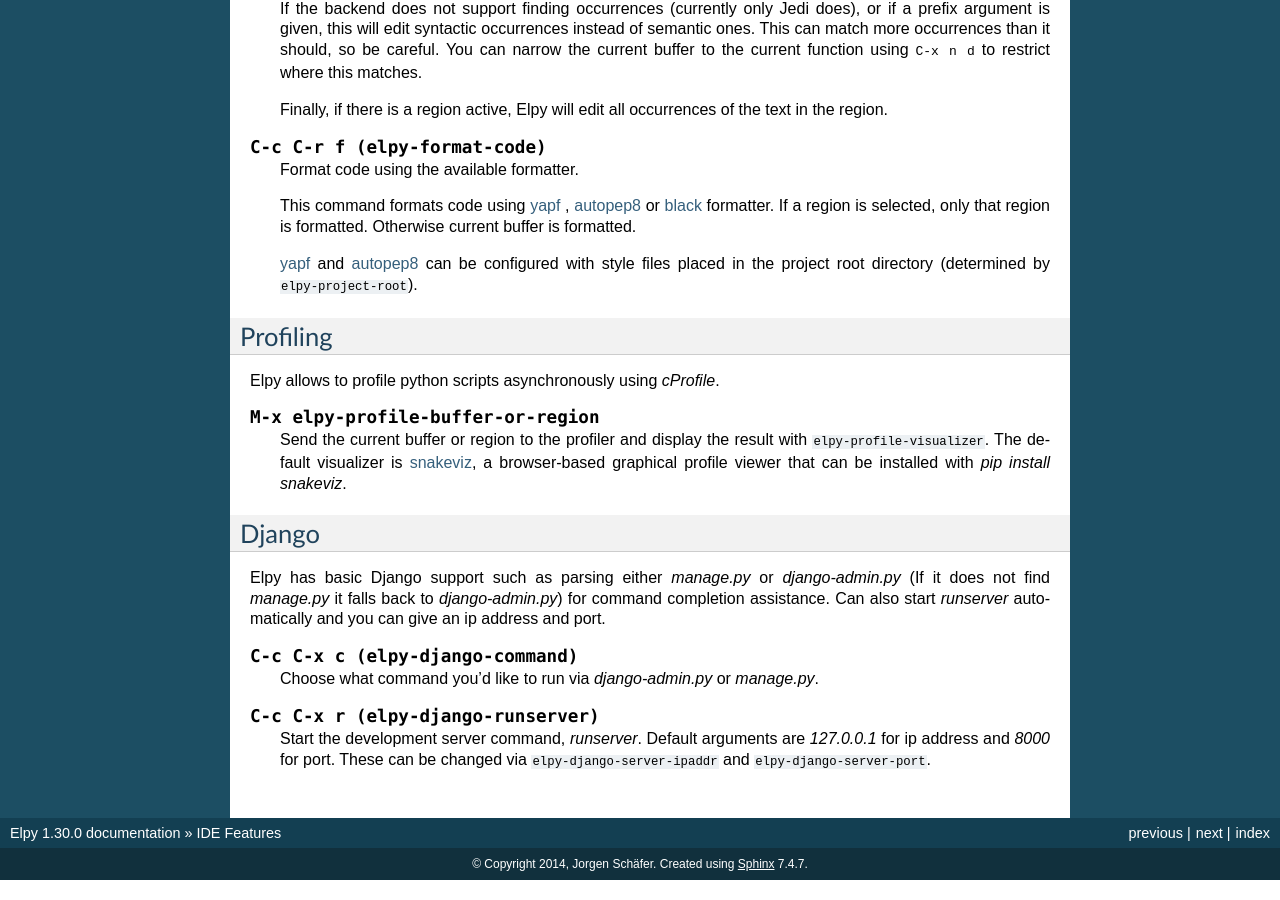
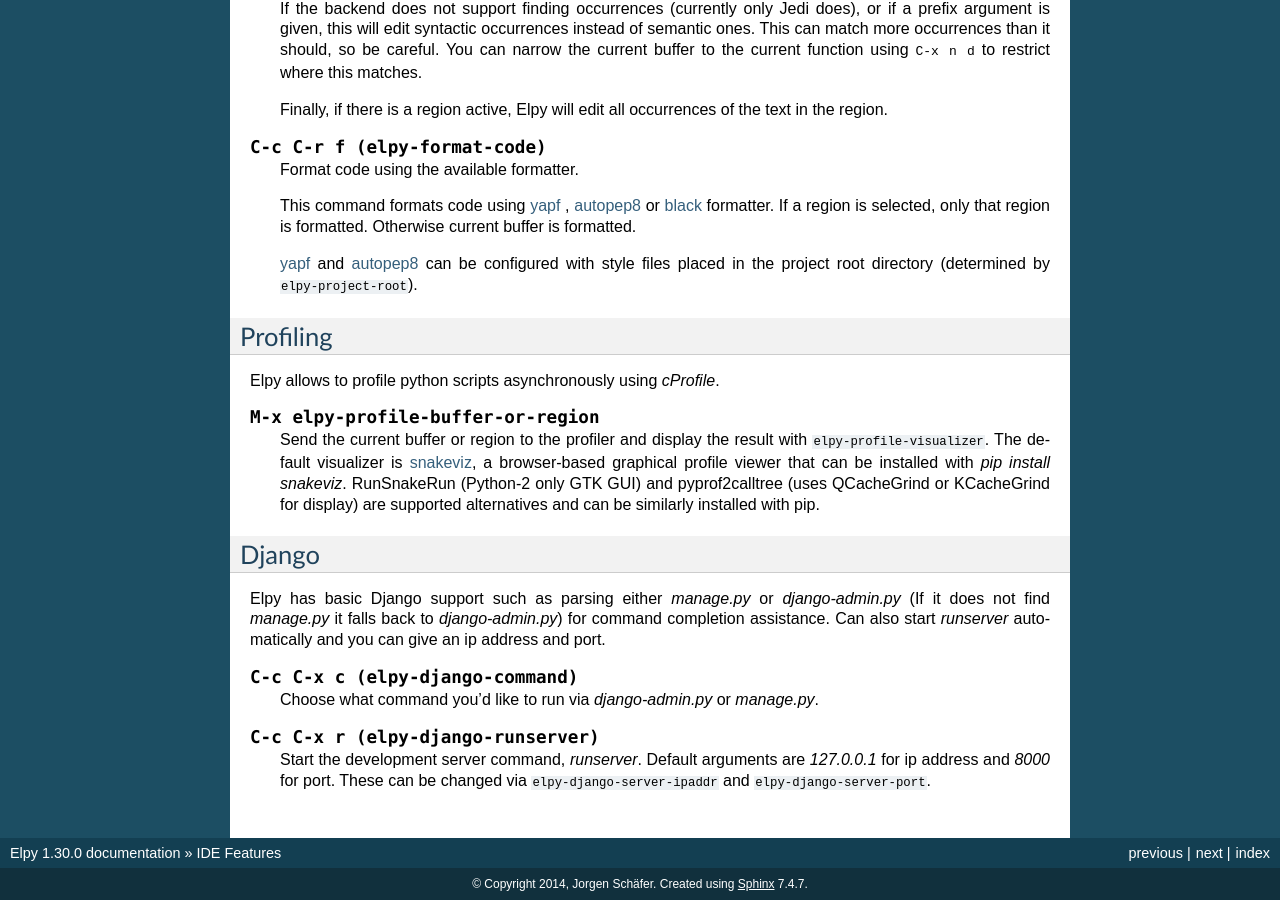
Before and after one commit to jorgenschaefer/elpy, a Sphinx documentation site: the page built from docs/ide.rst, in a window 1280 px wide and 900 px high, scrolled down 9184 px. Built offline with Sphinx 7.4.7, drawn with Linux system fonts in a browser that asks for light colours.

Commit message:
ide.rst: Add documentation for #1638
Documents alternatives added in #1638 in ide.rst.

```diff
--- a/docs/ide.rst
+++ b/docs/ide.rst
@@ -722,7 +722,7 @@
 
    Send the current buffer or region to the profiler and display the result with
    ``elpy-profile-visualizer``.
-   The default visualizer is `snakeviz`_, a browser-based graphical profile viewer that can be installed with `pip install snakeviz`.
+   The default visualizer is `snakeviz`_, a browser-based graphical profile viewer that can be installed with `pip install snakeviz`. RunSnakeRun (Python-2 only GTK GUI) and pyprof2calltree (uses QCacheGrind or KCacheGrind for display) are supported alternatives and can be similarly installed with pip.
 .. _snakeviz: https://jiffyclub.github.io/snakeviz/
 
 
```
